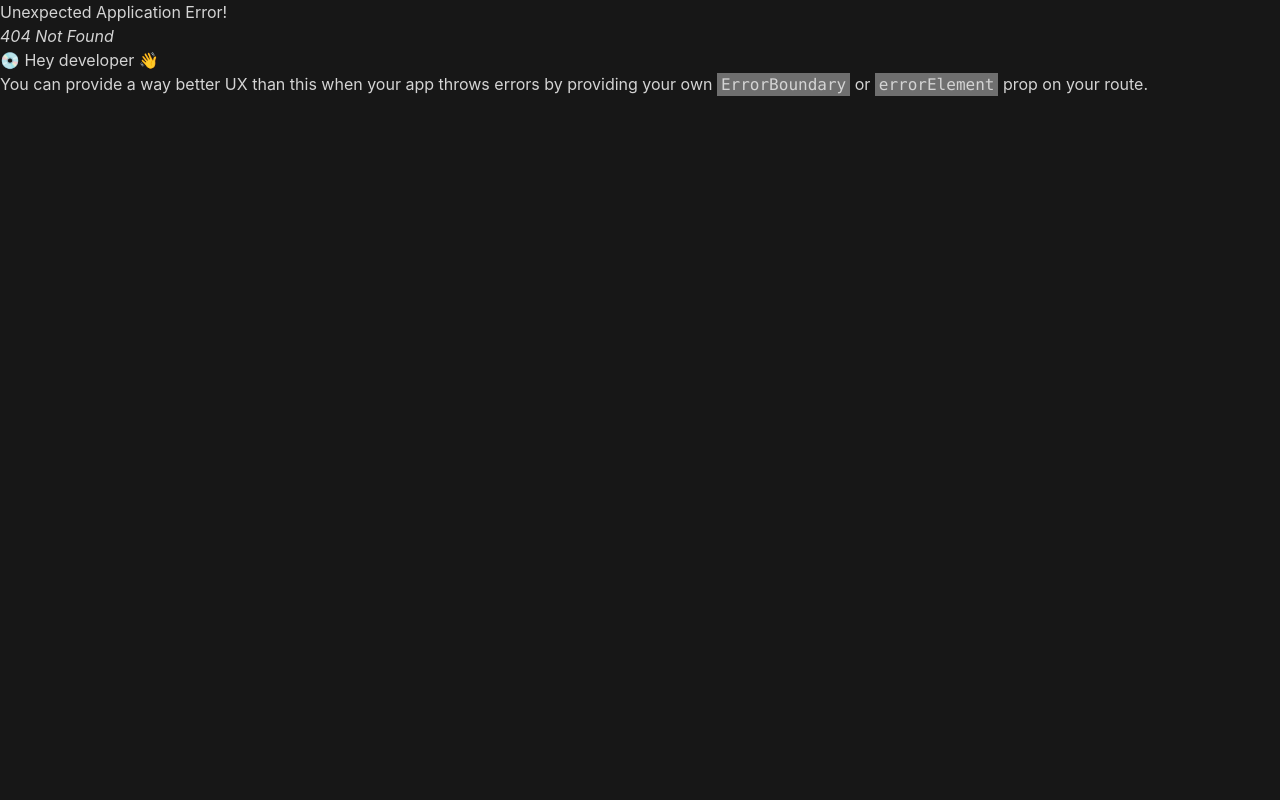
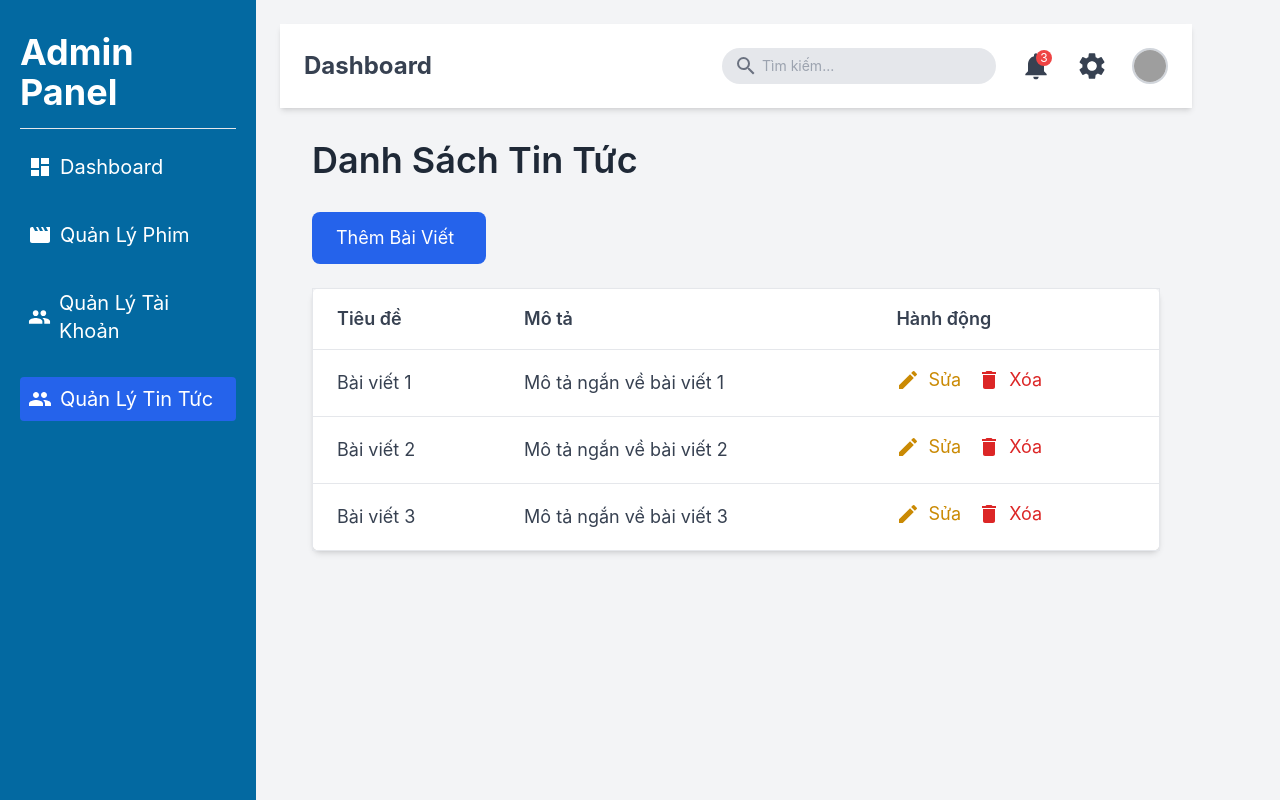
Before and after one commit to buiduck/DukeMax, a React (Create React App) app: page /admin/blog in a window 1280 px wide. Before the commit this address had no page. Built offline with nearby package versions, Linux system fonts and the light colour scheme; grey boxes are pictures that could not be loaded.

Commit message:
Done them blog (qua stupid)

```diff
--- a/src/admin/AdminLayout.jsx
+++ b/src/admin/AdminLayout.jsx
@@ -33,6 +33,13 @@ const AdminLayout = () => {
             <MdPeople className="w-6 h-6 mr-2" />
             Quản Lý Tài Khoản
           </Link>
+          <Link
+            to="/admin/blog"
+            className={`flex items-center p-2 rounded transition-all duration-300 ${location.pathname === '/admin/blog' ? 'bg-blue-600' : 'hover:bg-blue-600'}`}
+          >
+            <MdPeople className="w-6 h-6 mr-2" />
+            Quản Lý Tin Tức
+          </Link>
         </nav>
       </div>
 
--- /dev/null
+++ b/src/admin/blog/AdminBlogList.jsx
@@ -0,0 +1,68 @@
+// src/admin/blog/AdminBlogList.jsx
+import React from 'react';
+import { Link } from 'react-router-dom';
+import { MdEdit, MdDelete } from 'react-icons/md'; // Import icon từ react-icons
+
+const AdminBlogList = () => {
+  const blogs = [
+    { id: 1, title: 'Bài viết 1', description: 'Mô tả ngắn về bài viết 1' },
+    { id: 2, title: 'Bài viết 2', description: 'Mô tả ngắn về bài viết 2' },
+    { id: 3, title: 'Bài viết 3', description: 'Mô tả ngắn về bài viết 3' }
+  ];
+
+  const handleDelete = (id) => {
+    // Xử lý xóa bài viết tại đây
+    console.log(`Xóa bài viết với ID: ${id}`);
+  };
+
+  return (
+    <div className="container mx-auto p-8">
+      <h1 className="text-4xl font-semibold text-gray-800 mb-8">Danh Sách Tin Tức</h1>
+
+      <div className="mb-6">
+        <Link
+          to="/admin/blog/add-blog"
+          className="inline-flex items-center bg-blue-600 text-white px-6 py-3 rounded-lg hover:bg-blue-700 text-lg"
+        >
+          <span className="mr-2">Thêm Bài Viết</span>
+        </Link>
+      </div>
+
+      <table className="min-w-full bg-white border border-gray-200 rounded-lg shadow-md">
+        <thead>
+          <tr>
+            <th className="px-6 py-4 border-b text-left text-lg font-semibold text-gray-700">Tiêu đề</th>
+            <th className="px-6 py-4 border-b text-left text-lg font-semibold text-gray-700">Mô tả</th>
+            <th className="px-6 py-4 border-b text-left text-lg font-semibold text-gray-700">Hành động</th>
+          </tr>
+        </thead>
+        <tbody>
+          {blogs.map((blog) => (
+            <tr key={blog.id} className="hover:bg-gray-100">
+              <td className="px-6 py-4 border-b text-lg text-gray-700">{blog.title}</td>
+              <td className="px-6 py-4 border-b text-lg text-gray-700">{blog.description}</td>
+              <td className="px-6 py-4 border-b text-lg">
+                <Link
+                  to={`/admin/blog/edit-blog/${blog.id}`}
+                  className="text-yellow-600 hover:text-yellow-800 mr-4 inline-flex items-center"
+                >
+                  <MdEdit size={24} />
+                  <span className="ml-2">Sửa</span>
+                </Link>
+                <button
+                  onClick={() => handleDelete(blog.id)}
+                  className="text-red-600 hover:text-red-800 inline-flex items-center"
+                >
+                  <MdDelete size={24} />
+                  <span className="ml-2">Xóa</span>
+                </button>
+              </td>
+            </tr>
+          ))}
+        </tbody>
+      </table>
+    </div>
+  );
+};
+
+export default AdminBlogList;
--- a/src/constants/navigation.jsx
+++ b/src/constants/navigation.jsx
@@ -1,4 +1,4 @@
-import {MdLocalMovies,MdLiveTv,MdHome,MdOutlineSearch} from "react-icons/md";
+import {MdLocalMovies,MdLiveTv,MdHome,MdOutlineSearch,MdDescription} from "react-icons/md";
 export const navigation =[
     {
         label:"Truyền hình tv",
@@ -9,6 +9,11 @@ export const navigation =[
         label:"Phim chiếu rạp",
         href: 'movie',
         icon :<MdLocalMovies/>
+    },
+    {
+        label: "Tin tức",  // Thêm mục "Blog"
+        href: 'blog',
+        icon: <MdDescription />  // Bạn có thể chọn icon phù hợp
     }
 ]
  export const mobileNavigation = [
--- /dev/null
+++ b/src/pages/BlogPage.jsx
@@ -0,0 +1,41 @@
+// src/pages/BlogPage.jsx
+import React from 'react';
+
+const BlogPage = () => {
+  return (
+    <div className="container mx-auto p-5">
+      <h1 className="text-4xl font-semibold text-center text-gray-300 mb-8">Tin Tức</h1>
+      <div className="grid grid-cols-1 md:grid-cols-2 lg:grid-cols-3 gap-8">
+        {/* Blog Post 1 */}
+        <div className="bg-white rounded-lg shadow-lg overflow-hidden">
+          <img src="https://via.placeholder.com/600x300" alt="Blog 1" className="w-full h-48 object-cover" />
+          <div className="p-5">
+            <h2 className="text-2xl font-semibold text-gray-800">Bài Viết Tiêu Biểu 1</h2>
+            <p className="text-gray-600 mt-2">Đây là mô tả ngắn gọn về bài viết này. Nội dung bài viết sẽ được cập nhật sau.</p>
+            <button className="mt-4 text-indigo-600 hover:text-indigo-800">Đọc thêm</button>
+          </div>
+        </div>
+        {/* Blog Post 2 */}
+        <div className="bg-white rounded-lg shadow-lg overflow-hidden">
+          <img src="https://via.placeholder.com/600x300" alt="Blog 2" className="w-full h-48 object-cover" />
+          <div className="p-5">
+            <h2 className="text-2xl font-semibold text-gray-800">Bài Viết Tiêu Biểu 2</h2>
+            <p className="text-gray-600 mt-2">Đây là mô tả ngắn gọn về bài viết này. Nội dung bài viết sẽ được cập nhật sau.</p>
+            <button className="mt-4 text-indigo-600 hover:text-indigo-800">Đọc thêm</button>
+          </div>
+        </div>
+        {/* Blog Post 3 */}
+        <div className="bg-white rounded-lg shadow-lg overflow-hidden">
+          <img src="https://via.placeholder.com/600x300" alt="Blog 3" className="w-full h-48 object-cover" />
+          <div className="p-5">
+            <h2 className="text-2xl font-semibold text-gray-800">Bài Viết Tiêu Biểu 3</h2>
+            <p className="text-gray-600 mt-2">Đây là mô tả ngắn gọn về bài viết này. Nội dung bài viết sẽ được cập nhật sau.</p>
+            <button className="mt-4 text-indigo-600 hover:text-indigo-800">Đọc thêm</button>
+          </div>
+        </div>
+      </div>
+    </div>
+  );
+};
+
+export default BlogPage;
```
Also changed, not shown: src/routes/index.js (+13 -3 lines).
